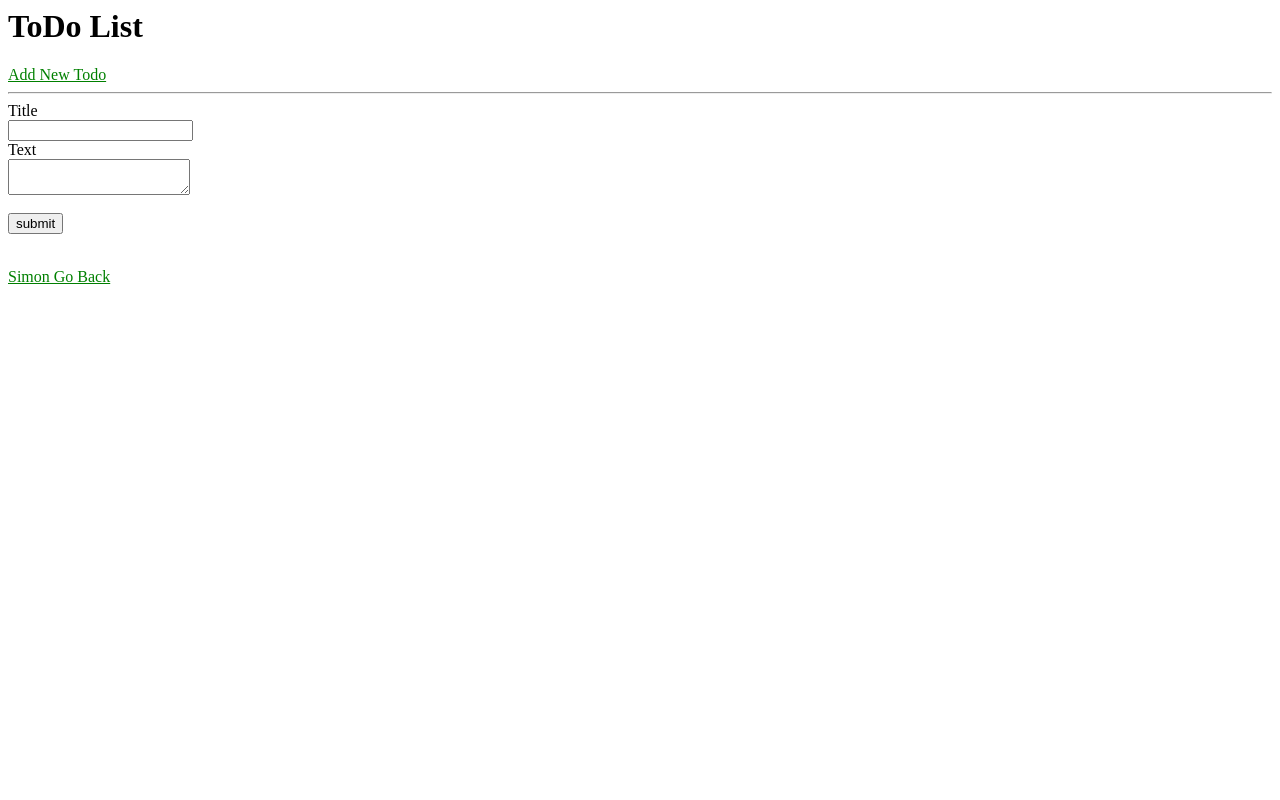
After one commit to udit47/LocalProjects, a Django app: page /todos/add in a window 1280 px wide. The commit adds this page. Run offline with Django 3.2, Linux system fonts and the light colour scheme.

Commit message:
Ready for CSS

```diff
--- /dev/null
+++ b/python/todolist/todos/static/css/style.css
@@ -0,0 +1,3 @@
+a {
+  color: green;
+}
--- /dev/null
+++ b/python/todolist/todos/templates/add.html
@@ -0,0 +1,14 @@
+{% include 'partials/header.html' %}
+  <form action="{ % url 'add' % }" method="post">
+    {% csrf_token %}
+    <label for="title"> Title </label> </br>
+    <input type="text" name="title" id="title" />
+    <br>
+    <label for="text"> Text </label> </br>
+    <textarea name="text" id="text" /></textarea>
+    <br><br>
+    <input type="submit" value="submit"/>
+  </form>
+  <br>
+  <a href="/todos"> Simon Go Back </a>
+{% include 'partials/footer.html' %}
--- /dev/null
+++ b/python/todolist/todos/templates/admin/base_site.html
@@ -0,0 +1,5 @@
+{% extends 'admin/base.html' %}
+
+{% block branding %}
+  <h1 id="site-name"> To Do List Admin Panel </h1>
+{% endblock %}
--- /dev/null
+++ b/python/todolist/todos/templates/partials/footer.html
@@ -0,0 +1,2 @@
+</body>
+</html>
--- /dev/null
+++ b/python/todolist/todos/templates/partials/header.html
@@ -0,0 +1,16 @@
+<!DOCTYPE <!DOCTYPE html>
+<html>
+<head>
+    <meta charset="utf-8" />
+    <meta http-equiv="X-UA-Compatible" content="IE=edge">
+    {% load static %}
+    <link rel="stylesheet" href="{% static 'css/style.css' %}">
+    <title>Todos</title>
+    <meta name="viewport" content="width=device-width, initial-scale=1">
+</head>
+<body>
+    <header>
+        <h1> ToDo List </h1>
+        <a href="/todos/add"> Add New Todo </a>
+        <hr>
+    </header>
--- a/python/todolist/todos/urls.py
+++ b/python/todolist/todos/urls.py
@@ -4,5 +4,6 @@ from . import views
 
 urlpatterns = [
     re_path(r'^$', views.index, name='index'),
-    re_path(r'^details/(?P<todo_id>\w{0,50})/$', views.details)
+    re_path(r'^details/(?P<todo_id>\w{0,50})/$', views.details),
+    re_path(r'^add', views.add, name='add'),
 ]
--- a/python/todolist/todos/views.py
+++ b/python/todolist/todos/views.py
@@ -1,4 +1,4 @@
-from django.shortcuts import render
+from django.shortcuts import render, redirect
 from django.http import HttpResponse
 from .models import Todo
 
@@ -18,3 +18,16 @@ def details(request,todo_id):
         'todo':todo
     }
     return render(request, 'details.html', context)
+
+def add(request):
+    if(request.method == 'POST'):
+        title = request.POST['title']
+        text = request.POST['text']
+        todo = Todo(title=title, text=text)
+        todo.save()
+        return redirect('/todos')
+    else:
+        return render(request, 'add.html')
+    context = {
+
+    }
```
Also changed, not shown: python/todolist/todos/templates/details.html (+7 -19 lines), python/todolist/todos/templates/index.html (+2 -17 lines).
